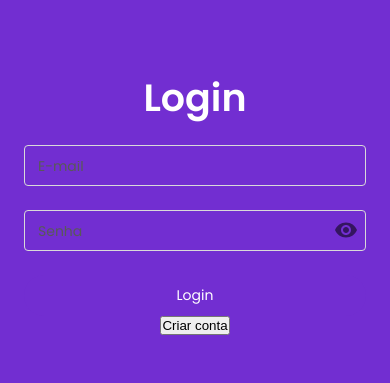
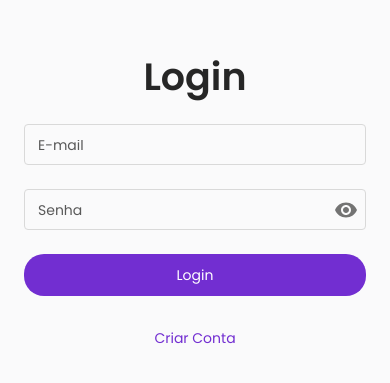
Before and after one commit to Ivisonj/IEvent-Frontend, a Next.js app in the folder ievent-frontend/: page /auth in a window 390 px wide. Shown: the part 217-600 px from the top of the page. Built offline with nearby package versions, Linux system fonts and the light colour scheme; a web font is replaced by a local one.

Commit message:
refactor: mobile auth layout refactoring

```diff
--- a/ievent-frontend/src/app/auth/desktopAuthForm.tsx
+++ b/ievent-frontend/src/app/auth/desktopAuthForm.tsx
@@ -42,7 +42,7 @@
         justifyContent="center"
         alignItems="center"
         sx={{
-          bgcolor: 'inherit',
+          bgcolor: theme.palette.common.white,
           transition: theme.transitions.create('left', {
             duration: theme.transitions.duration.standard,
           }),
--- a/ievent-frontend/src/app/auth/mobileAuthLayout.tsx
+++ b/ievent-frontend/src/app/auth/mobileAuthLayout.tsx
@@ -1,5 +1,5 @@
 import { useState } from 'react'
-import { Box, Typography, useTheme } from '@mui/material'
+import { Box, Typography, useTheme, Button } from '@mui/material'
 
 import LoginForm from './loginForm'
 import SignInForm from './signInForm'
@@ -12,7 +12,15 @@
     setIsLogin(!isLogin)
   }
   return (
-    <Box width="100%" height="100%" overflow="hidden" position="relative">
+    <Box
+      width="100%"
+      height="100%"
+      display="flex"
+      alignItems="center"
+      justifyContent="center"
+      overflow="hidden"
+      position="relative"
+    >
       <Box
         sx={{
           position: 'absolute',
@@ -25,19 +33,31 @@
           flexDirection: 'column',
           alignItems: 'center',
           justifyContent: 'center',
-          bgcolor: theme.palette.primary.main,
-          color: theme.palette.primary.contrastText,
           transition: theme.transitions.create('left', {
             duration: theme.transitions.duration.standard,
           }),
+        }}
+      >
+        <Box
+          sx={{
+            width: { xs: '100%', sm: '50%', md: '40%' },
+            height: '100%',
+            display: 'flex',
+            flexDirection: 'column',
+            alignItems: 'center',
+            justifyContent: 'center',
           }}
         >
           <Typography variant="h1" mb={3}>
             Login
           </Typography>
           <LoginForm />
-        <button onClick={handleClick}>Criar conta</button>
+          <Button onClick={handleClick} sx={{ mt: 3 }}>
+            Criar Conta
+          </Button>
         </Box>
+      </Box>
+
       <Box
         sx={{
           position: 'absolute',
@@ -57,11 +77,24 @@
           }),
         }}
       >
+        <Box
+          sx={{
+            width: { xs: '100%', sm: '50%', md: '40%' },
+            height: '100%',
+            display: 'flex',
+            flexDirection: 'column',
+            alignItems: 'center',
+            justifyContent: 'center',
+          }}
+        >
           <Typography variant="h1" mb={3}>
             Criar Conta
           </Typography>
           <SignInForm />
-        <button onClick={handleClick}>Login</button>
+          <Button onClick={handleClick} sx={{ mt: 3 }}>
+            Fazer Login
+          </Button>
+        </Box>
       </Box>
     </Box>
   )
--- a/ievent-frontend/src/app/auth/page.tsx
+++ b/ievent-frontend/src/app/auth/page.tsx
@@ -8,7 +8,7 @@
   const theme = useTheme()
   const matchDownMd = useMediaQuery(theme.breakpoints.down('lg'))
   return (
-    <Box width="100vw" height="100vh" overflow="hidden">
+    <Box width="100%" height="100vh" overflow="hidden">
       {!matchDownMd && <DesktopAuthForm />}
       {matchDownMd && <MobileAuthLayout />}
     </Box>
```
Lines whose indentation alone changed are shown as unchanged.
